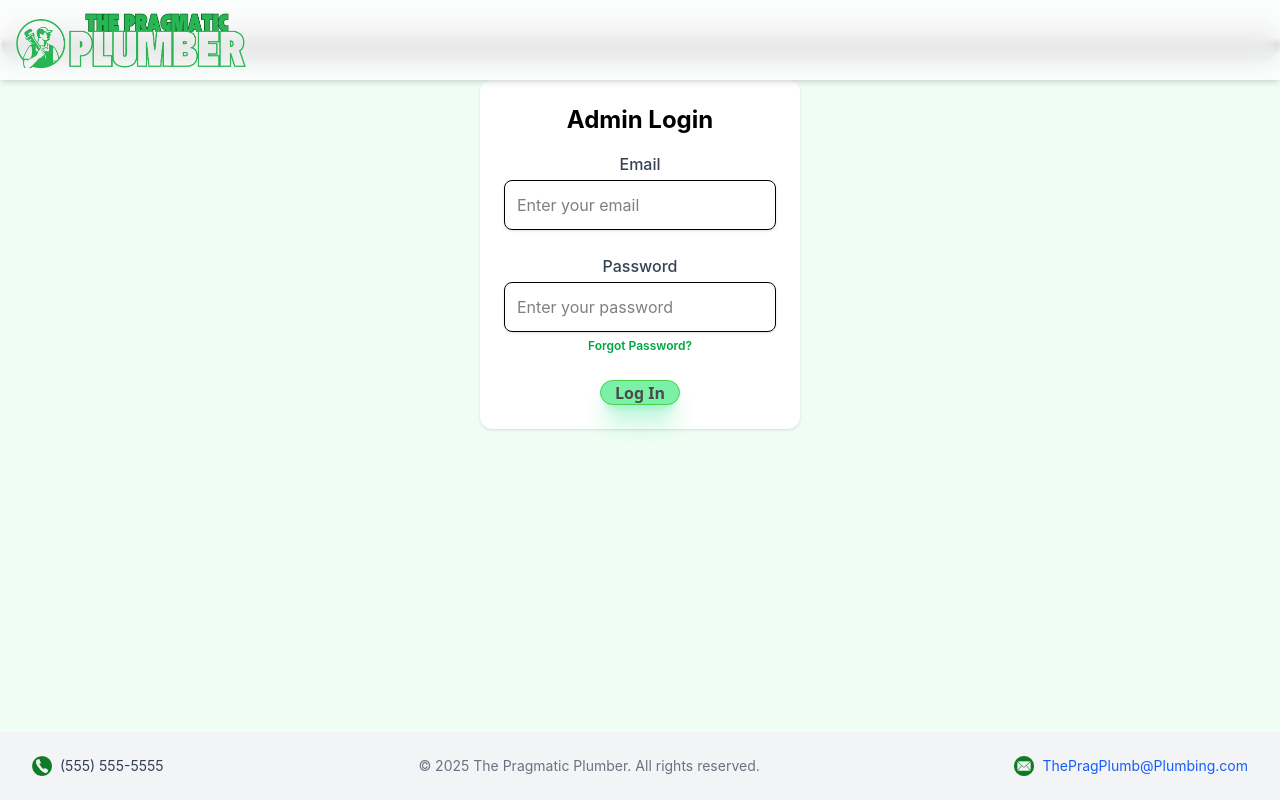
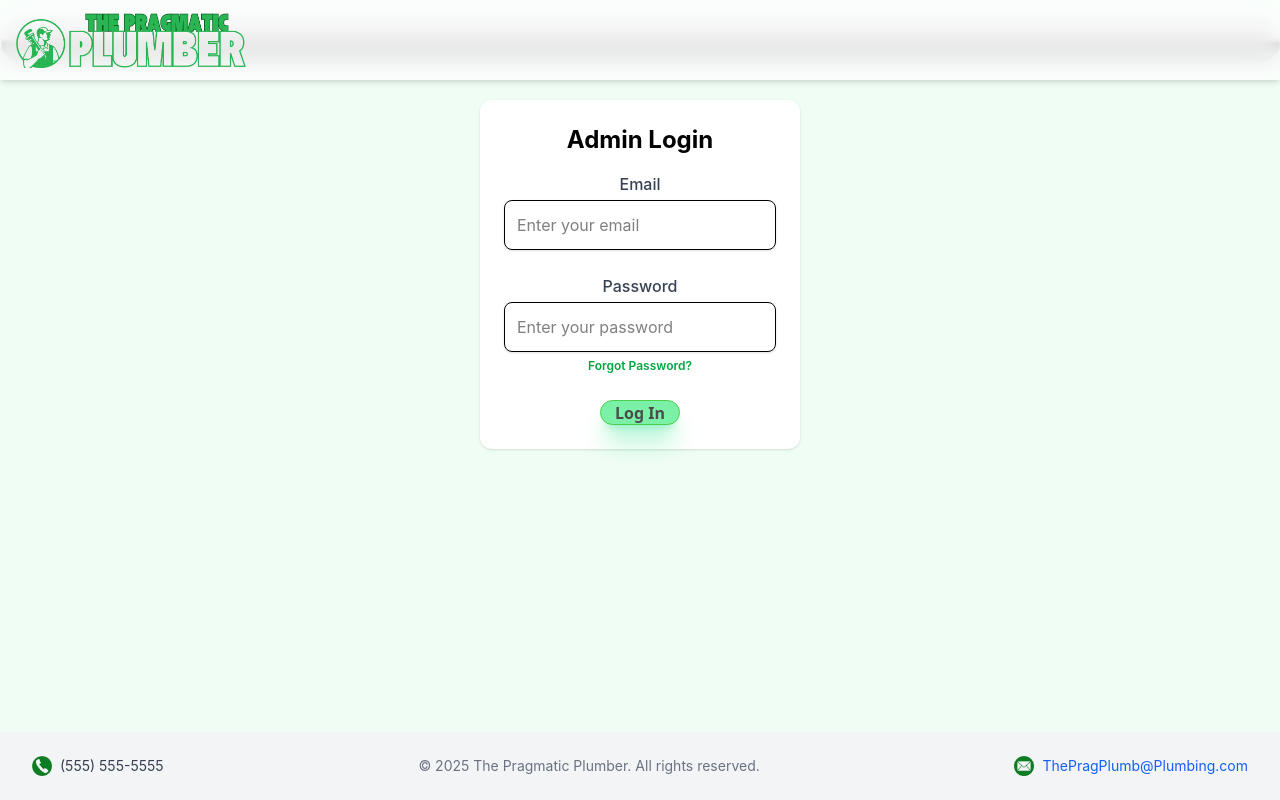
Before and after one commit to DSD-Cohort-Spring2025-TeamJ/local-service-client, a React (Vite) app: page /login in a window 1280 px wide. Built offline with nearby package versions, Linux system fonts and the light colour scheme; no server answers; what ag-grid-community would draw is missing.

Commit message:
add types to inputs

```diff
--- a/src/pages/Login.jsx
+++ b/src/pages/Login.jsx
@@ -46,12 +46,13 @@ const Login = () => {
   }
 
   return (
-    <div className="bg-white p-6 rounded-xl shadow space-y-6 mt-5 w-[25%] mx-auto">
+    <div className="bg-white p-6 rounded-xl shadow space-y-6 mt-10 w-[25%] mx-auto">
       <h1 className="text-2xl font-bold mb-4">Admin Login</h1>
       <form className="grid grid-cols-1 justify-items-center gap-6" onSubmit={handleFakeSubmit}>
         <InputField
           id="email"
           label="Email"
+          type="email"
           value={form.email}
           onChange={handleChange}
           placeholder="Enter your email"
@@ -60,6 +61,7 @@ const Login = () => {
           <InputField
             id="password"
             label="Password"
+            type="password"
             value={form.password}
             onChange={handleChange}
             placeholder="Enter your password"
```
